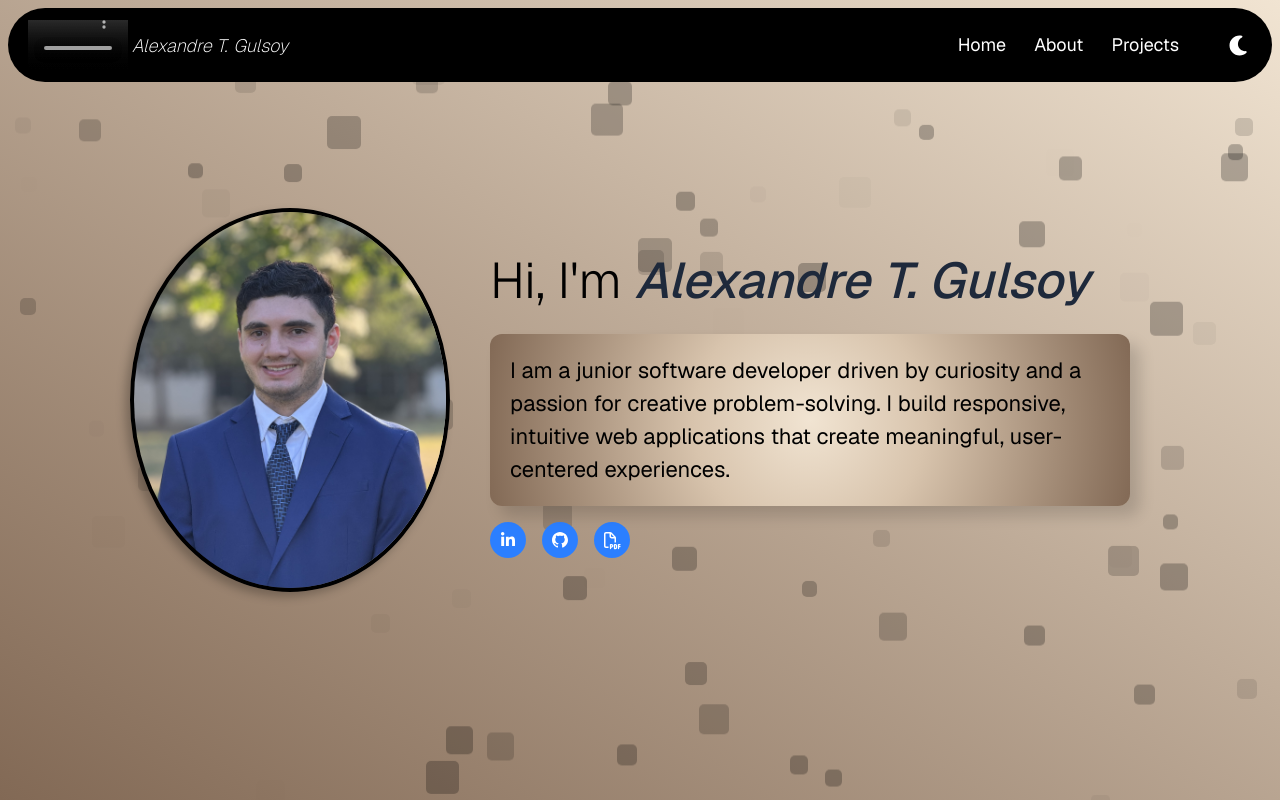
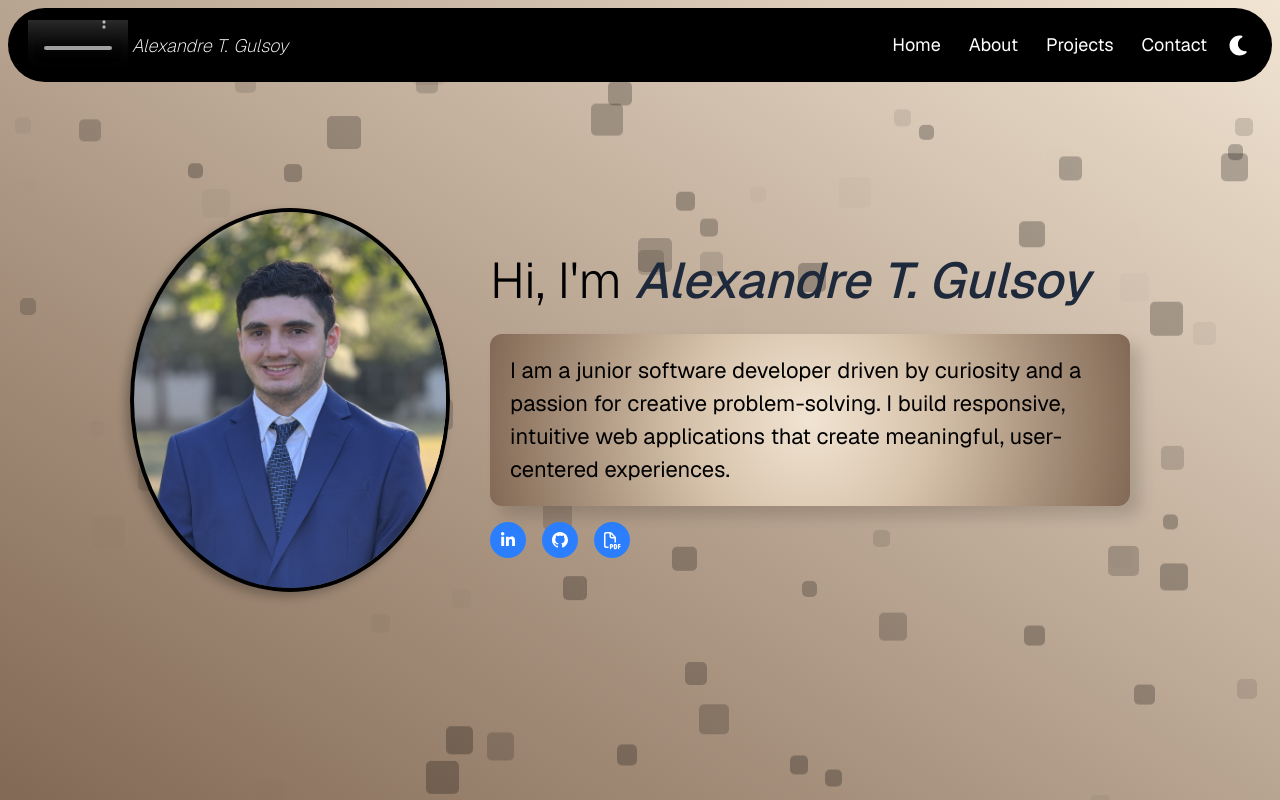
Before and after one commit to agulsoy1/Frontend_Portfolio, a Next.js app: page / in a window 1280 px wide. Shown: the top 800 px of the page. Built offline with nearby package versions, Linux system fonts and the light colour scheme; grey boxes are pictures that could not be loaded.

Commit message:
fixed all minor responsivess bugs

```diff
--- a/src/app/components/ContactModal.tsx
+++ b/src/app/components/ContactModal.tsx
@@ -119,12 +119,14 @@ export default function ContactModal({
           <input
             type="text"
             placeholder="John Doe"
+            required
             className="p-5 w-full h-5 bg-white text-black"
             onChange={(e) => setFormData({ ...formData, name: e.target.value })}
           />
           <input
             type="tel"
             placeholder="(123) 456-7890"
+            required
             className="p-5 w-full h-5 bg-white text-black"
             onChange={(e) =>
               setFormData({ ...formData, phone: e.target.value })
@@ -133,6 +135,7 @@ export default function ContactModal({
           <input
             type="email"
             placeholder="johndoe98@gmail.com"
+            required
             className="p-5 w-full h-5 bg-white text-black"
             onChange={(e) =>
               setFormData({ ...formData, email: e.target.value })
@@ -140,6 +143,7 @@ export default function ContactModal({
           />
           <textarea
             placeholder="Your message"
+            required
             className="p-5 w-full h-40 bg-white text-black"
             onChange={(e) =>
               setFormData({ ...formData, message: e.target.value })
--- a/src/app/components/Nav.tsx
+++ b/src/app/components/Nav.tsx
@@ -84,7 +84,9 @@ export default function Nav({
                     {link.label}
                   </a>
                 ) : (
-                  ""
+                  <button onClick={link.onClick} className={navLinkClass}>
+                    {link.label}
+                  </button>
                 )}
               </li>
             ))}
```
